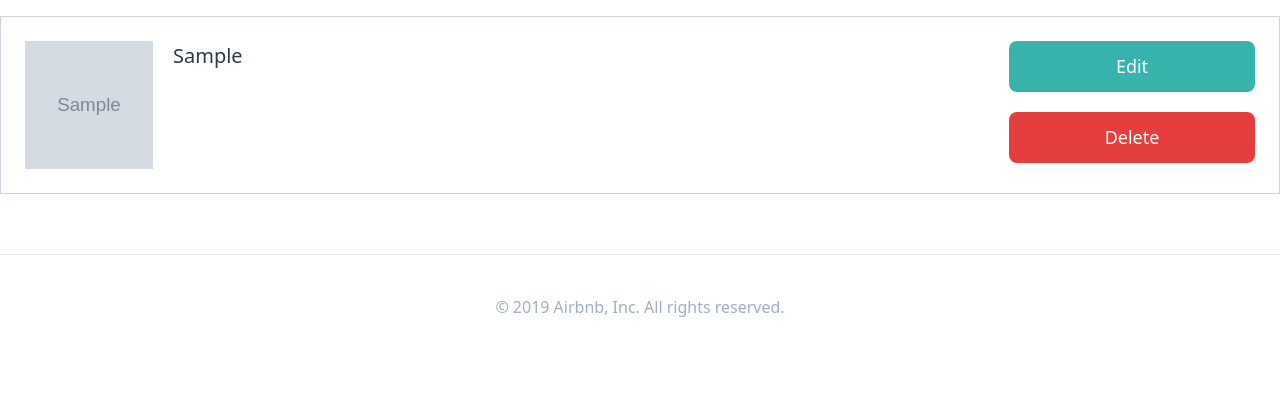
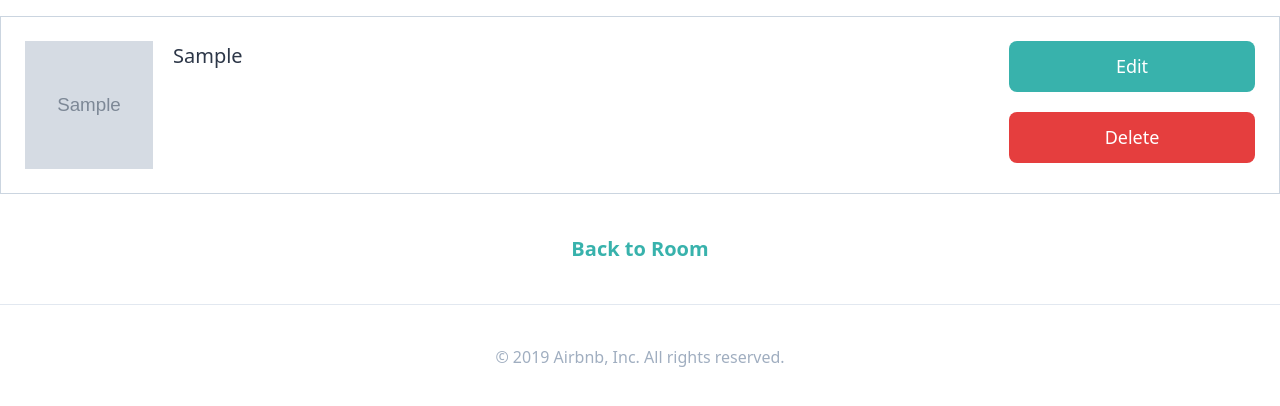
Before and after one commit to haeinjo/airbnb-clone, a Django app: page /rooms/1/photos in a window 1280 px wide. Shown: the part 80-486 px from the top of the page. Run offline with Django 3.2, Linux system fonts and the light colour scheme; a user stored in the database is signed in; tables that the repository leaves empty hold one stand-in row (values such as "Sample post"); grey boxes marked "Sample" are stand-in pictures; some libraries are stand-ins or nearby versions.

Commit message:
23.4 Edit Photo

```diff
--- a/rooms/urls.py
+++ b/rooms/urls.py
@@ -12,5 +12,10 @@ urlpatterns = [
         rooms_views.delete_photo,
         name="delete-photo",
     ),
+    path(
+        "<int:room_pk>/photos/<int:photo_pk>/edit",
+        rooms_views.EditPhotoView.as_view(),
+        name="edit-photo",
+    ),
     path("search/", rooms_views.SearchView.as_view(), name="search"),
 ]
--- a/rooms/views.py
+++ b/rooms/views.py
@@ -4,6 +4,7 @@ from django.shortcuts import render, redirect, reverse
 from django.core.paginator import Paginator
 from django.contrib.auth.decorators import login_required
 from django.contrib import messages
+from django.contrib.messages.views import SuccessMessageMixin
 from users import mixins
 from . import models, forms
 
@@ -160,6 +161,19 @@ def delete_photo(request, room_pk, photo_pk):
         return redirect(reverse("core:home"))
 
 
+class EditPhotoView(mixins.LoggedInOnlyView, SuccessMessageMixin, UpdateView):
+
+    model = models.Photo
+    template_name = "rooms/photo_edit.html"
+    pk_url_kwarg = "photo_pk"
+    success_message = "Photo Updated"
+    fields = ("caption",)
+
+    def get_success_url(self):
+        room_pk = self.kwargs.get("room_pk")
+        return reverse("rooms:photos", kwargs={"pk": room_pk})
+
+
 # from django.shortcuts import render, redirect
 # from django.core.paginator import Paginator, EmptyPage
 # from . import models as rooms_models
--- a/templates/rooms/room_photos.html
+++ b/templates/rooms/room_photos.html
@@ -18,11 +18,14 @@
             <span class="ml-5 text-xl">{{photo.caption}}</span>
         </div>
         <div class="flex flex-col w-1/5">
-            <a href="#" class="btn-link mb-5 bg-teal-500">Edit</a>
+            <a href="{% url 'rooms:edit-photo' room.pk photo.pk %}" class="btn-link mb-5 bg-teal-500">Edit</a>
             <a href="{% url 'rooms:delete-photo' room.pk photo.pk %}" class="btn-link bg-red-600">Delete</a>
         </div>
     </div>
     {% endfor %}
-
+    <div class="flex justify-center mt-5">
+        <a href="{% url 'rooms:edit' room.pk %}" class="text-teal-500 font-semibold text-xl">Back to
+            Room</a>
+    </div>
 </div>
 {% endblock %}
```
Also changed, not shown: templates/rooms/photo_edit.html (added, +15 -0 lines).
